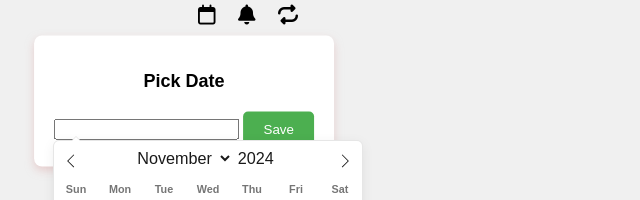
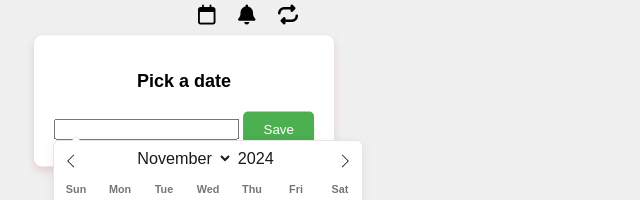
Before and after one commit to Ayanda-Radebe/to-do, a website: page index.html in a window 1280 px wide. Both pictures are taken after a click on the icon 278 px from the left and 314 px from the top of the page. Shown: the part 299-499 px from the top of the page, 72-712 px from the left. Drawn offline with nearby package versions, Linux system fonts and the light colour scheme.

```diff
--- a/index.html
+++ b/index.html
@@ -35,7 +35,7 @@
     </div>
 
     <div id="date-popup" class="popup">
-        <h2>Pick Date</h2>
+        <h2>Pick a date</h2>
         <input type="text" id="date-picker" />
         <button id="save-date-btn">Save</button>
       </div>
```
